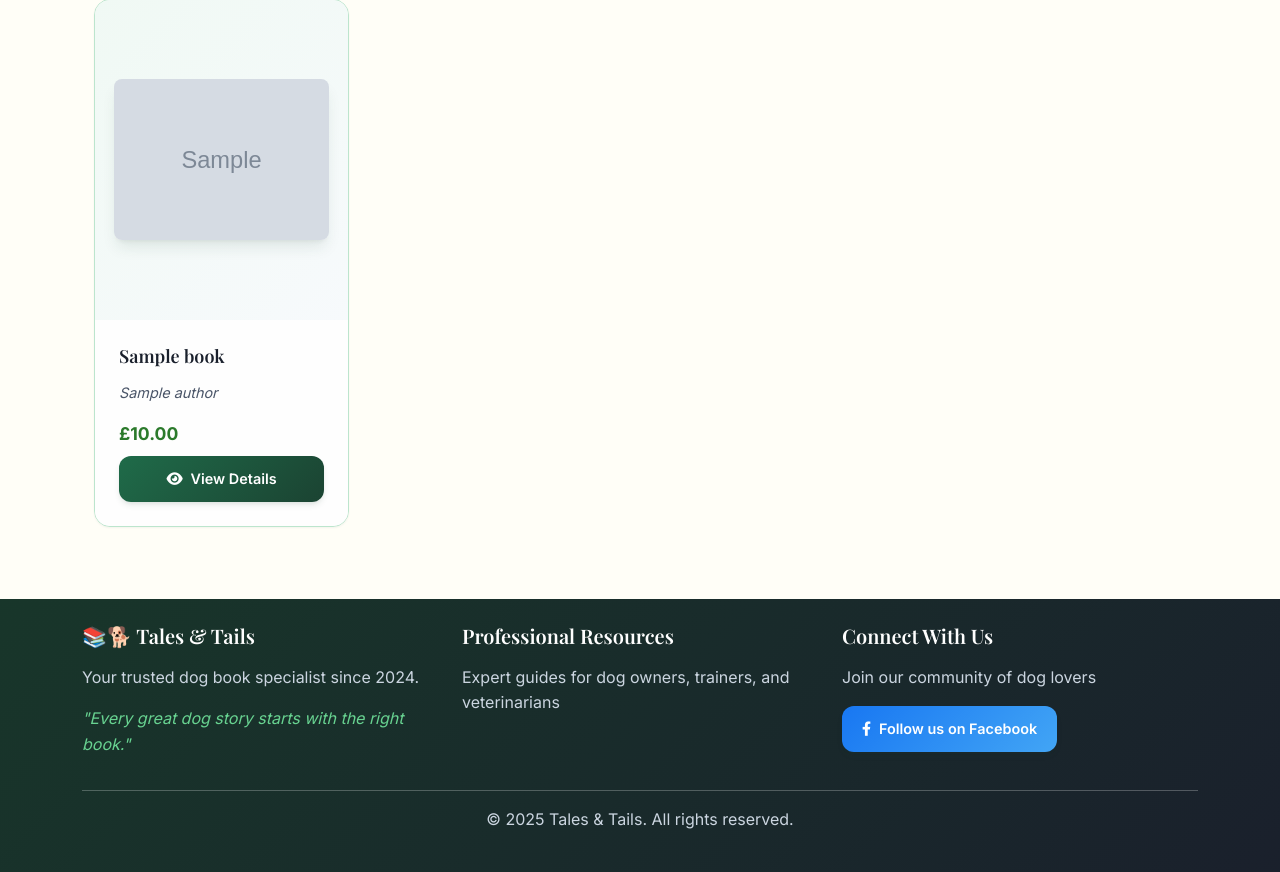
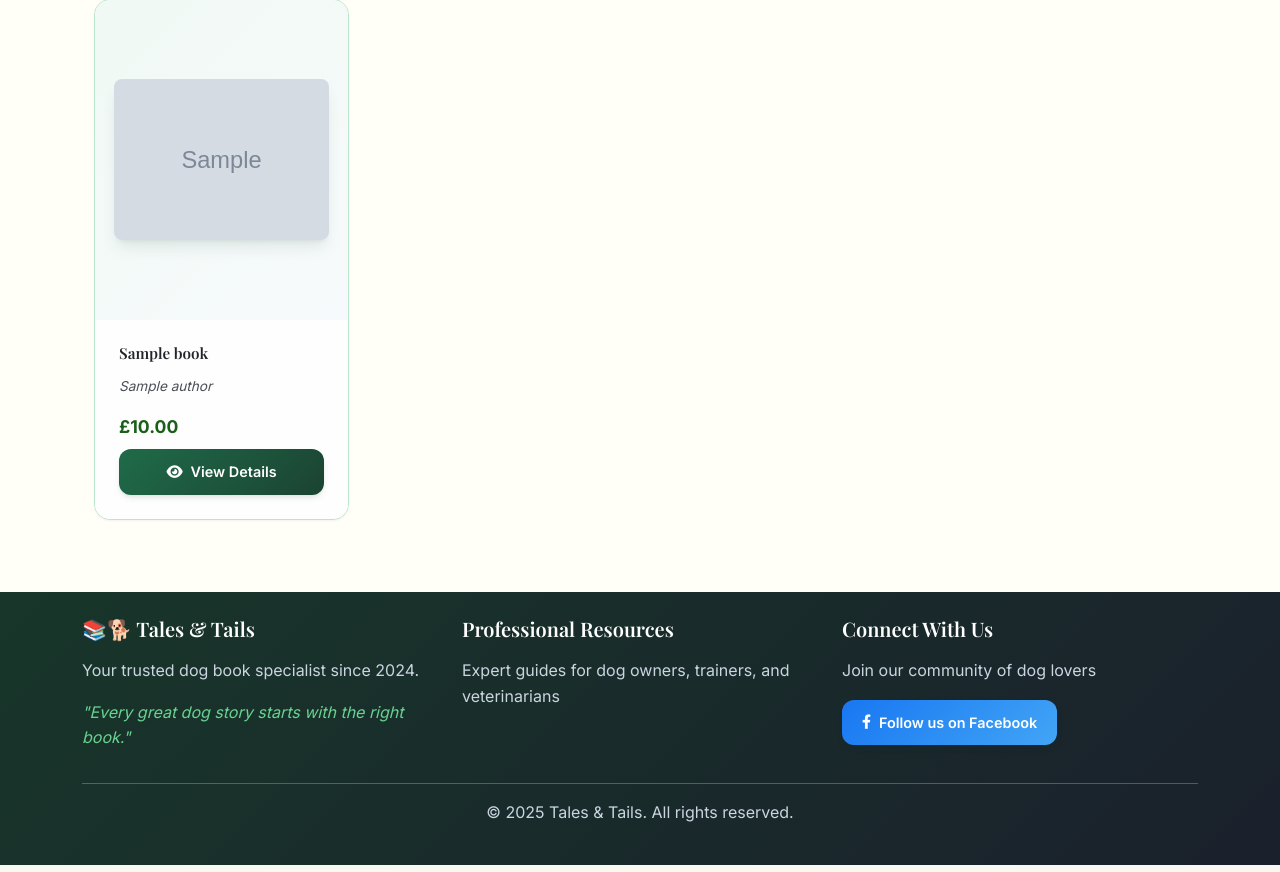
Before and after one commit to Nickflanagn24/bookstore, a Django app: page /books/ in a window 1280 px wide. Shown: the part 253-1125 px from the top of the page. Run offline with Django 4.2, Linux system fonts and the light colour scheme; tables that the repository leaves empty hold one stand-in row (values such as "Sample post"); grey boxes marked "Sample" are stand-in pictures; parts of the project's set-up code (start-up, migrations or seed data) failed here and were passed over.

Commit message:
Fix accessibility contrast issues for book cards globally

```diff
--- a/static/css/style.css
+++ b/static/css/style.css
@@ -1557,3 +1557,79 @@ textarea.form-control:active {
         justify-content: center;
     }
 }
+
+
+/* =================================================
+   BOOK CARD ACCESSIBILITY - CONTRAST FIXES
+   Applied globally for consistency across all pages
+   ================================================= */
+
+/* Book titles - dark gray for excellent contrast */
+.book-title,
+.card .book-title,
+.book-card .book-title {
+    color: #212529 !important;  /* Dark gray - WCAG AA compliant */
+    font-weight: 600;           /* Bolder for better readability */
+    font-size: 0.95rem;
+    line-height: 1.3;
+}
+
+/* Book authors - medium gray for good contrast */
+.book-author,
+.card .book-author,
+.book-card .book-author {
+    color: #495057 !important;  /* Medium gray - good contrast ratio */
+    font-size: 0.85rem;
+    font-weight: 400;
+}
+
+/* Book prices - darker green for better contrast */
+.price,
+.book-price,
+.card .price,
+.price-button-stack .price {
+    color: #1a5f1a !important;  /* Darker green - meets contrast standards */
+    font-weight: bold !important;
+    font-size: 1.1rem;
+}
+
+/* Hover states for enhanced visibility */
+.book-card:hover .book-title,
+.card:hover .book-title {
+    color: #000000 !important;  /* Pure black on hover */
+}
+
+.book-card:hover .book-author,
+.card:hover .book-author {
+    color: #343a40 !important;  /* Darker gray on hover */
+}
+
+/* Button contrast improvements */
+.book-card .btn-primary,
+.card .btn-primary {
+    background-color: #1a5f1a !important;  /* Darker green */
+    border-color: #1a5f1a !important;
+    color: #ffffff !important;
+}
+
+.book-card .btn-primary:hover,
+.card .btn-primary:hover {
+    background-color: #155315 !important;  /* Even darker on hover */
+    border-color: #155315 !important;
+    color: #ffffff !important;
+}
+
+/* Ensure text remains readable in all states */
+.book-card .card-body,
+.card .card-body {
+    color: #212529;  /* Default dark text */
+}
+
+/* Featured/Special book cards */
+.featured .book-title {
+    color: #000000 !important;
+}
+
+.featured .book-author {
+    color: #495057 !important;
+}
```
